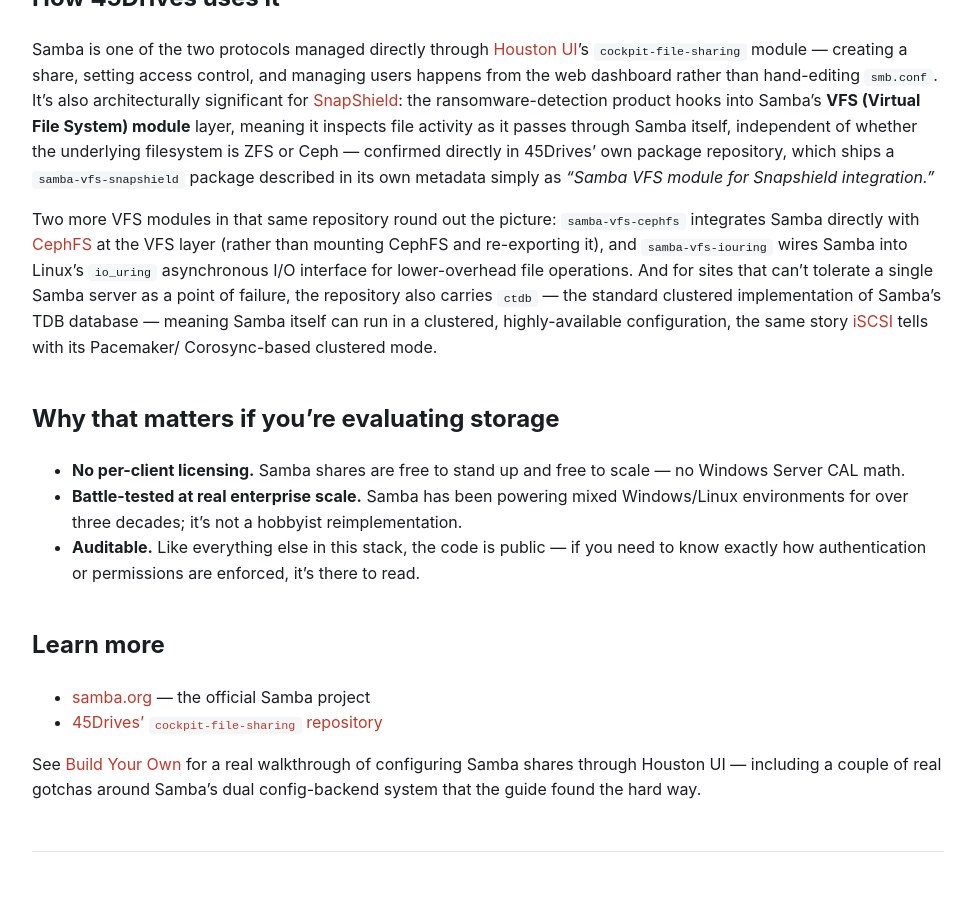
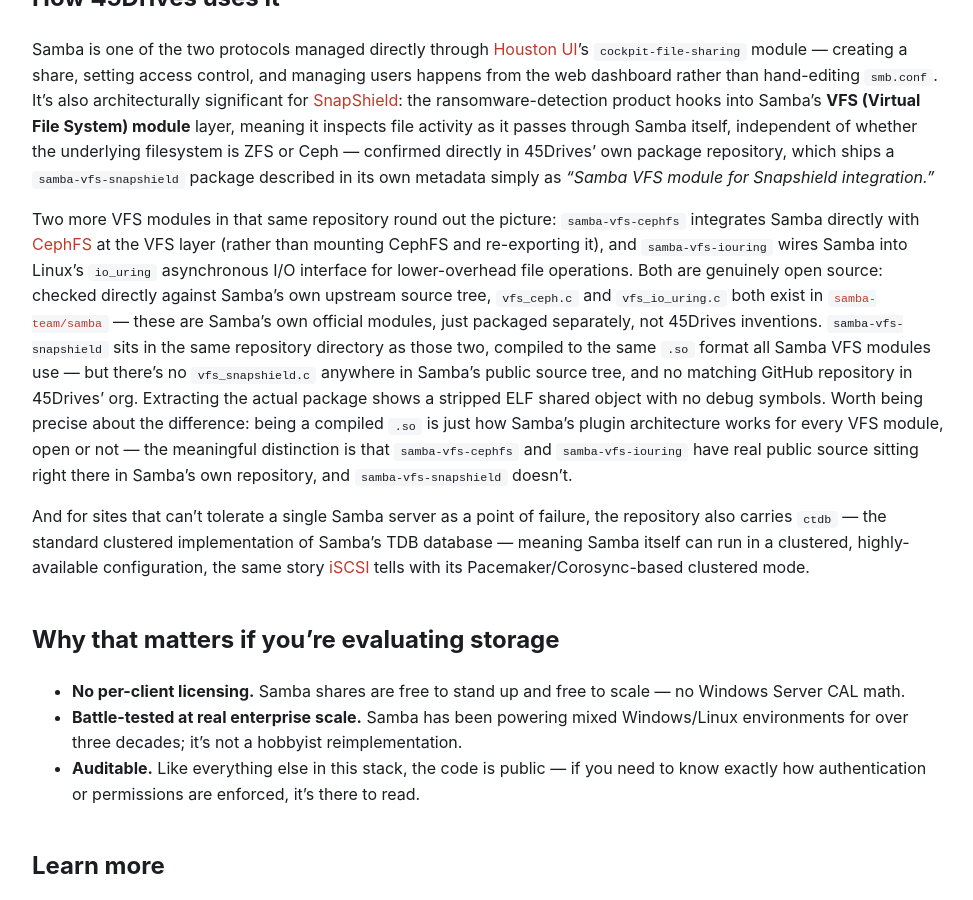
Before and after one commit to mcgarrah/45drives-org, a Jekyll site: the page built from _technology/samba.md, in a window 1280 px wide and 900 px high, scrolled down 589 px. Shown: the whole window, without its empty margins (152-1125 px from the left). Built offline with Jekyll 4.4.1, drawn with Linux system fonts in a browser that asks for light colours; comment, search, counter and statistics services are not loaded.

Commit message:
Distinguish open vs. closed Samba VFS modules by checking real source
Extracted samba-vfs-snapshield.rpm, samba-vfs-cephfs.rpm, and
samba-vfs-iouring.rpm directly. All three are compiled .so files (normal
for Samba VFS modules), but cross-referencing against samba-team/samba
on GitHub shows vfs_ceph.c and vfs_io_uring.c genuinely exist in Samba's
own public source tree, while vfs_snapshield.c doesn't exist anywhere
public. SnapShield's module is a stripped ELF binary with no available
source, unlike its two open neighbors in the same repository.

```diff
--- a/_technology/samba.md
+++ b/_technology/samba.md
@@ -33,11 +33,22 @@ as *"Samba VFS module for Snapshield integration."*
 Two more VFS modules in that same repository round out the picture: `samba-vfs-cephfs`
 integrates Samba directly with [CephFS](/ceph/) at the VFS layer (rather than mounting CephFS
 and re-exporting it), and `samba-vfs-iouring` wires Samba into Linux's `io_uring` asynchronous
-I/O interface for lower-overhead file operations. And for sites that can't tolerate a single
-Samba server as a point of failure, the repository also carries `ctdb` — the standard clustered
-implementation of Samba's TDB database — meaning Samba itself can run in a clustered,
-highly-available configuration, the same story [iSCSI](/iscsi/) tells with its Pacemaker/
-Corosync-based clustered mode.
+I/O interface for lower-overhead file operations. Both are genuinely open source: checked
+directly against Samba's own upstream source tree, `vfs_ceph.c` and `vfs_io_uring.c` both exist
+in [`samba-team/samba`](https://github.com/samba-team/samba) — these are Samba's own official
+modules, just packaged separately, not 45Drives inventions. `samba-vfs-snapshield` sits in the
+same repository directory as those two, compiled to the same `.so` format all Samba VFS modules
+use — but there's no `vfs_snapshield.c` anywhere in Samba's public source tree, and no matching
+GitHub repository in 45Drives' org. Extracting the actual package shows a stripped ELF shared
+object with no debug symbols. Worth being precise about the difference: being a compiled `.so`
+is just how Samba's plugin architecture works for every VFS module, open or not — the
+meaningful distinction is that `samba-vfs-cephfs` and `samba-vfs-iouring` have real public
+source sitting right there in Samba's own repository, and `samba-vfs-snapshield` doesn't.
+
+And for sites that can't tolerate a single Samba server as a point of failure, the repository
+also carries `ctdb` — the standard clustered implementation of Samba's TDB database — meaning
+Samba itself can run in a clustered, highly-available configuration, the same story
+[iSCSI](/iscsi/) tells with its Pacemaker/Corosync-based clustered mode.
 
 ## Why that matters if you're evaluating storage
 
```
Also changed, not shown: _technology/linux-packages.md (+6 -2 lines), _technology/ransomware-samba-tools.md (+8 -0 lines).
